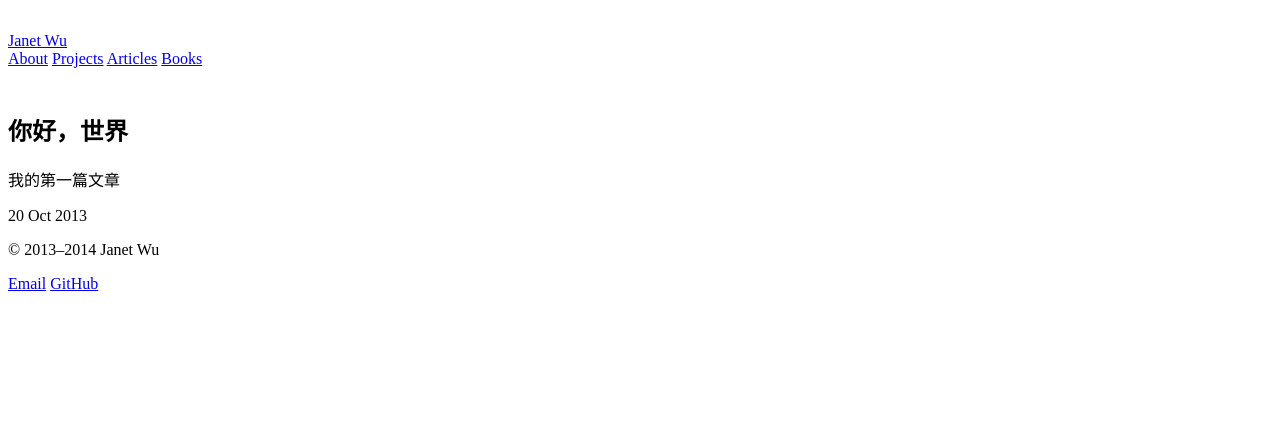
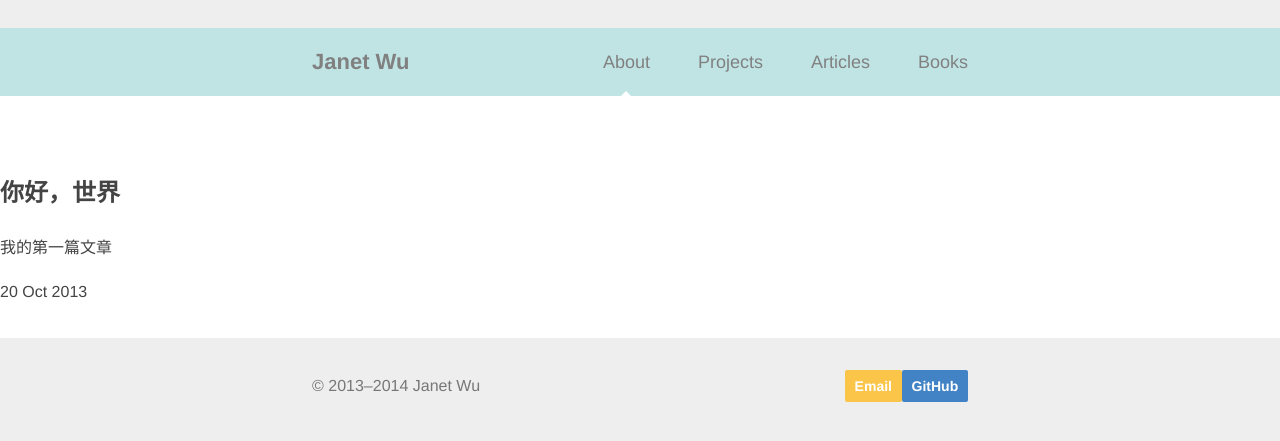
Before and after one commit to janetwu/blog, a Jekyll site: the page built from _posts/2013-10-20-hello-world.html, in a window 1280 px wide. Shown: the top 441 px of the page. Built offline with Jekyll 4.4.1, drawn with Linux system fonts in a browser that asks for light colours.

Commit message:
Update default.html

```diff
--- a/_layouts/default.html
+++ b/_layouts/default.html
@@ -2,7 +2,7 @@
 <html>
 <head>
 　　<meta http-equiv="content-type" content="text/html; charset=utf-8" />
-　　<link rel="stylesheet" href="../style.css"/>
+　　<link rel="stylesheet" href="{{ site.url }}/style.css"/>
 </head>
 <body>
  <header class="header" id="top">
```
